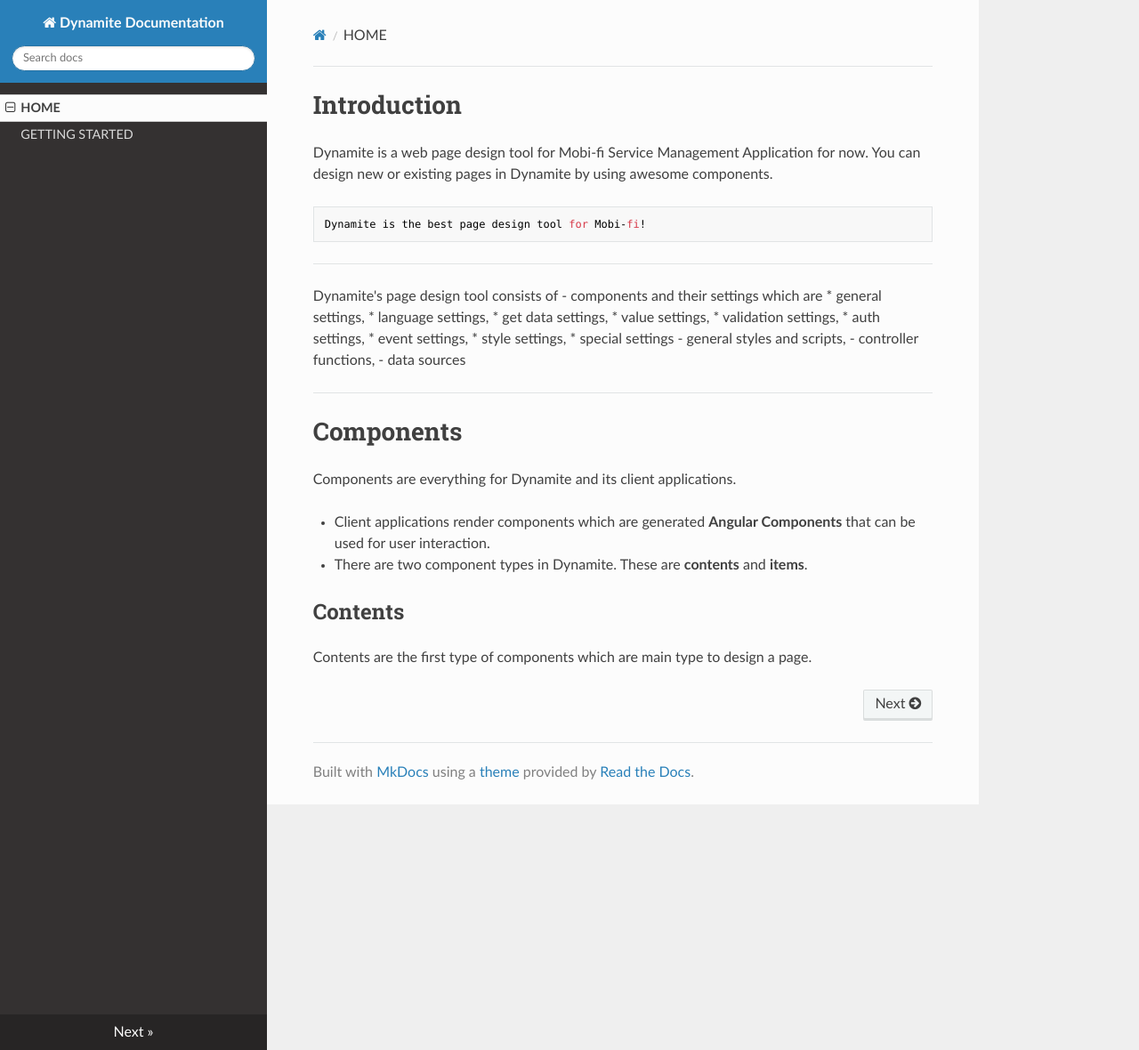
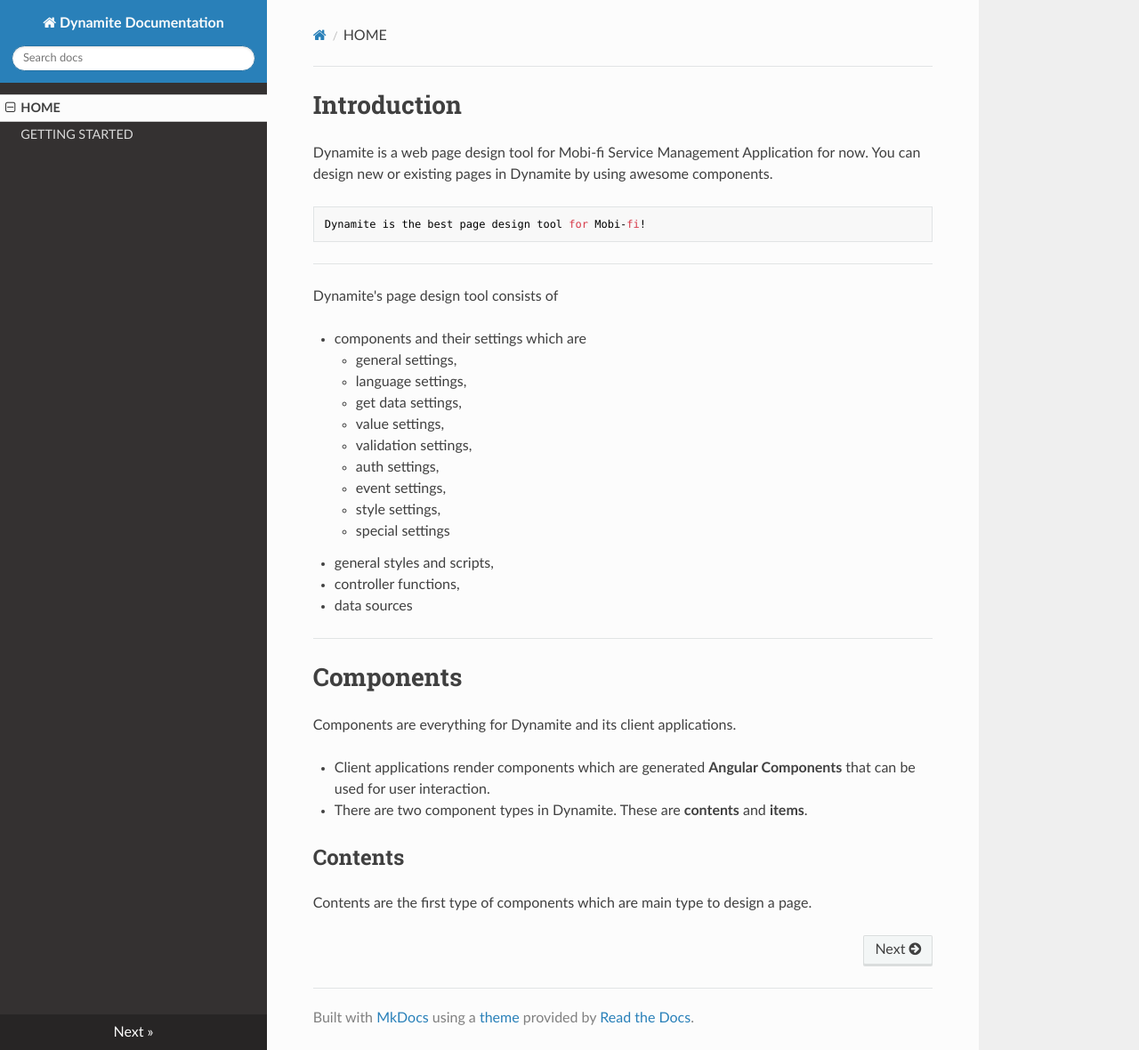
Before and after one commit to umutcakirbm/dynamitedocs, an MkDocs documentation site: the page built from docs/index.md, in a window 1280 px wide and 1180 px high. Shown: the whole window at 89% size. Built offline with MkDocs 1.6.1, drawn with Linux system fonts in a browser that asks for light colours; nearby versions of some CDN libraries; old or Windows-style settings are respelled for this version of MkDocs.

Commit message:
getting started

```diff
--- a/docs/index.md
+++ b/docs/index.md
@@ -6,19 +6,21 @@ Dynamite is a web page design tool for Mobi-fi Service Management Application fo
 ---
 
 Dynamite's page design tool consists of
-- components and their settings which are
-  * general settings,
-  * language settings,
-  * get data settings,
-  * value settings,
-  * validation settings,
-  * auth settings,
-  * event settings,
-  * style settings,
-  * special settings
-- general styles and scripts,
-- controller functions,
-- data sources
+
+* components and their settings which are
+    * general settings,
+    * language settings,
+    * get data settings,
+    * value settings,
+    * validation settings,
+    * auth settings,
+    * event settings,
+    * style settings,
+    * special settings
+* general styles and scripts,
+* controller functions,
+* data sources
+
 ---
 
 # Components
```
